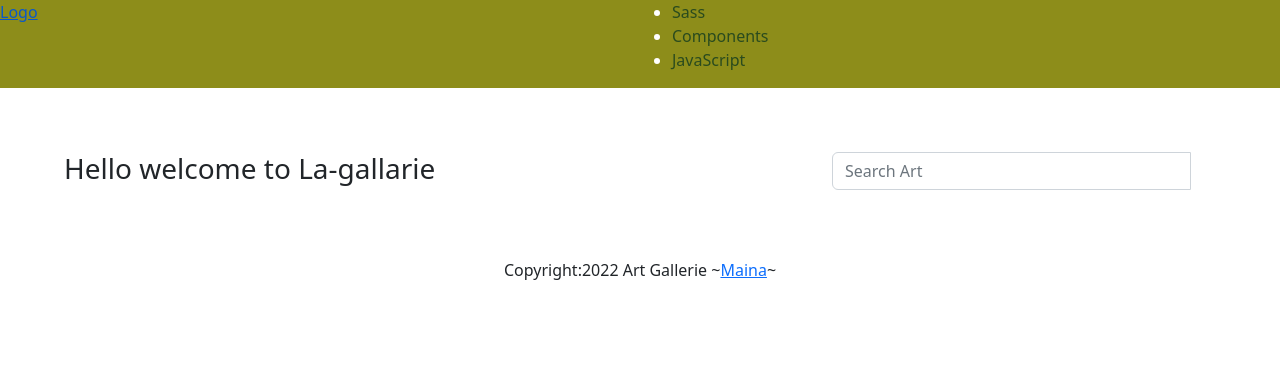
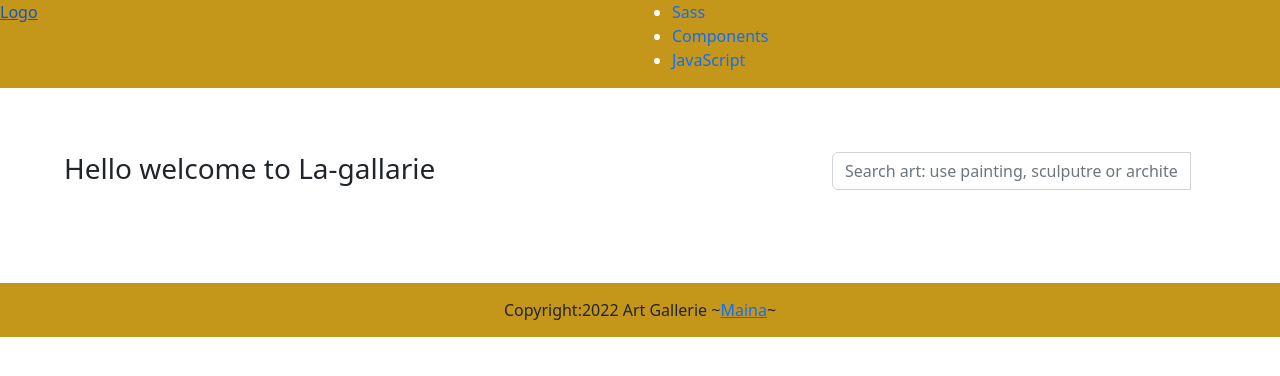
Before and after one commit to Martin023/la-galerie, a Django app: page /home/ in a window 1280 px wide. Shown: the top 376 px of the page. Run offline with Django 4.2, Linux system fonts and the light colour scheme; data that the repository does not hold is empty; some libraries are stand-ins or nearby versions.

Commit message:
Add footer styling

```diff
--- a/gallery/templates/art/base.html
+++ b/gallery/templates/art/base.html
@@ -33,8 +33,8 @@
     <script src="https://cdn.jsdelivr.net/npm/bootstrap@5.2.0-beta1/dist/js/bootstrap.bundle.min.js" integrity="sha384-pprn3073KE6tl6bjs2QrFaJGz5/SUsLqktiwsUTF55Jfv3qYSDhgCecCxMW52nD2" crossorigin="anonymous"></script>
     {% endblock %}
 
-    <div class="footer">
-        <p class="text-center">Copyright:2022 Art Gallerie ~<a href="https://github.com/Martin023">Maina</a>~</p>
+    <div class="footer container-fluid">
+        <p class="text-center text">Copyright:2022 Art Gallerie ~<a href="https://github.com/Martin023">Maina</a>~</p>
     </div>
 
 
--- a/gallery/templates/home.html
+++ b/gallery/templates/home.html
@@ -11,7 +11,7 @@
         <form class="navbar-form" role="search" action="{%  url 'search_results' %}">
 
           <div class="input-group">
-            <input type="text" class="form-control" placeholder="Search Art" name="art">
+            <input type="text" class="form-control" placeholder="Search art: use painting, sculputre or architecture" name="art">
             <div class="input-group-btn">
               <button class="btn btn-default" type="submit"><i class="glyphicon glyphicon-search"></i></button>
             </div>
--- a/static/css/gallery.css
+++ b/static/css/gallery.css
@@ -38,7 +38,7 @@
     padding :5%;
 }
 nav{
-    background-color: rgb(141, 141, 26);
+    background-color: rgb(196, 150, 26);
     display: flex;
     justify-content: space-between;
 }
@@ -53,9 +53,17 @@ nav{
 }
 .nav-wrapper a{
     text-decoration: none;
-    color:rgb(42, 75, 30);
+
 }
 .nav-wrapper ul{
     display: inline;
     text-decoration: none;
 }
+.text{
+    padding: 15px;
+}
+.footer{
+    background-color: rgb(196, 150, 26);
+    margin-top:2%;
+    margin-bottom: 0%;
+}
```
